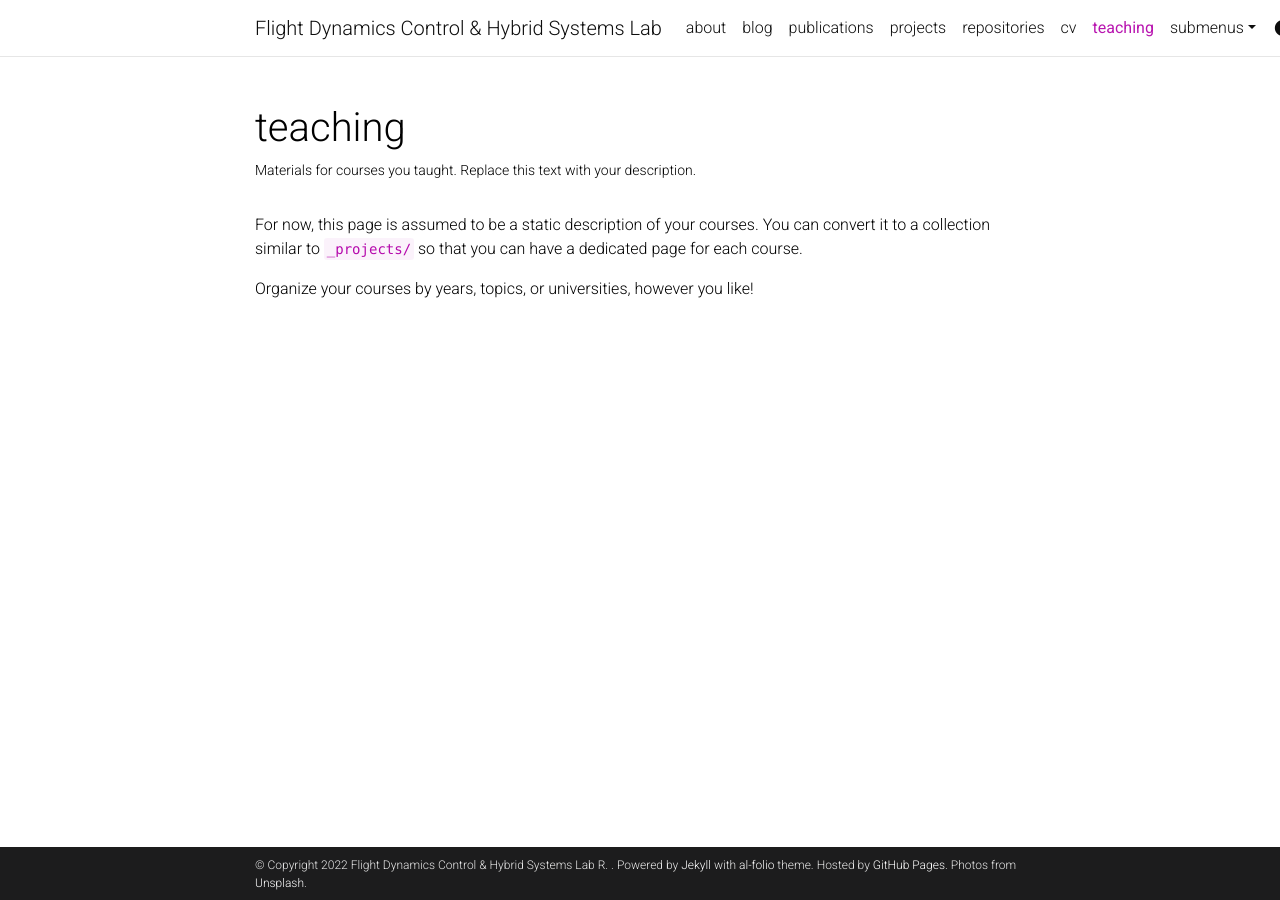
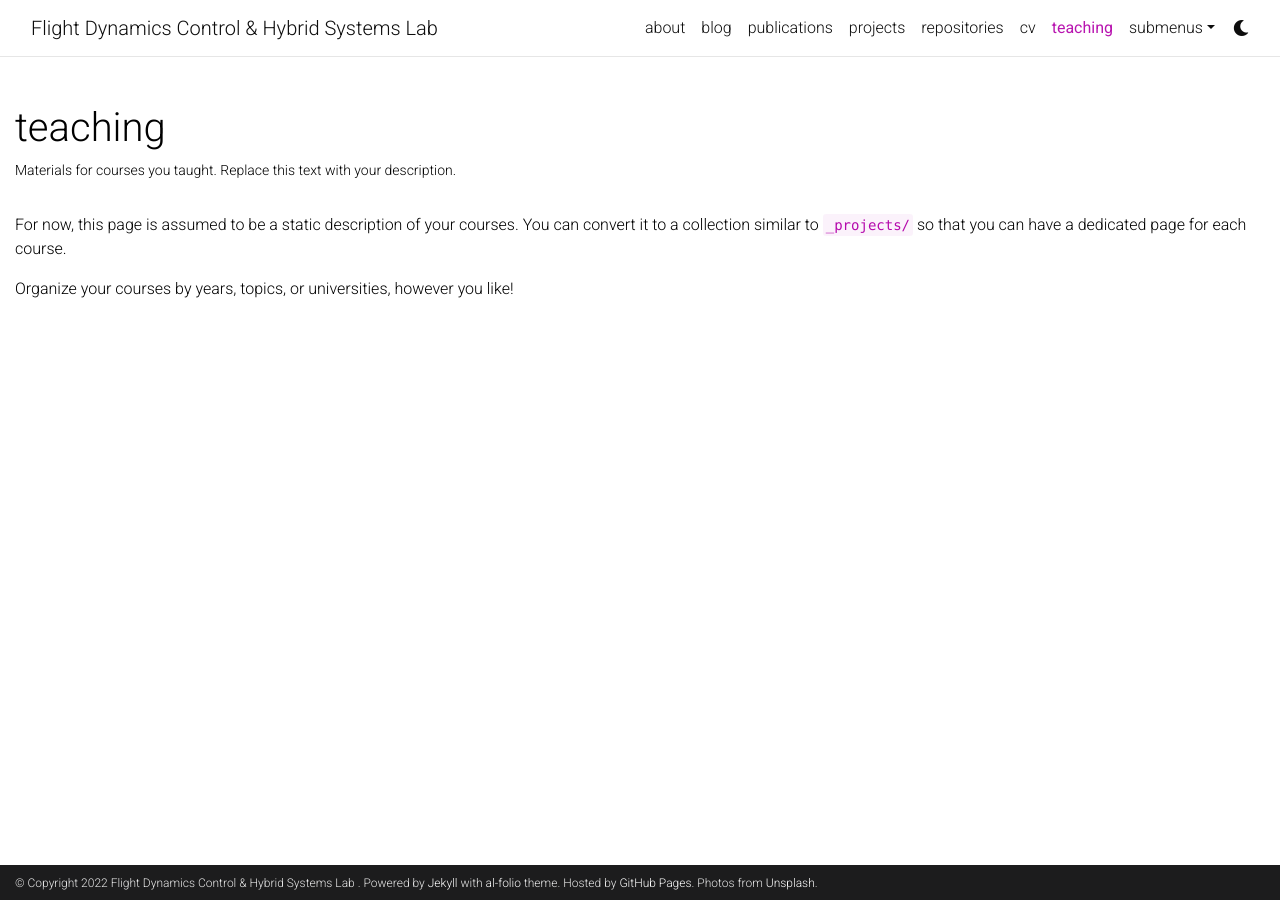
Before and after one commit to hsparkastro/fdchsl, a Jekyll site: the page built from _pages/teaching.md, in a window 1280 px wide. Built offline with Jekyll 4.4.1, drawn with Linux system fonts in a browser that asks for light colours; comment, search, counter and statistics services are not loaded; a style sheet for code colours, icons or effects is not loaded; part of the change alters nothing that is shown.

```diff
--- a/_config.yml
+++ b/_config.yml
@@ -4,9 +4,9 @@
 
 title: Flight Dynamics Control & Hybrid Systems Lab # the website title (if blank, full name will be used instead)
 first_name: Flight Dynamics Control & Hybrid Systems Lab
-middle_name: R.
+middle_name:
 last_name:
-email: hs.park.astro@gmail.com
+email:
 description: > # the ">" symbol means to ignore newlines until "footer_text:"
   A simple, whitespace theme for academics. Based on [*folio](https://github.com/bogoli/-folio) design.
 footer_text: >
@@ -51,7 +51,7 @@ navbar_fixed: true
 footer_fixed: true
 
 # Dimensions
-max_width: 800px
+max_width: 1280px
 
 # TODO: add layout settings (single page vs. multi-page)
 
```
